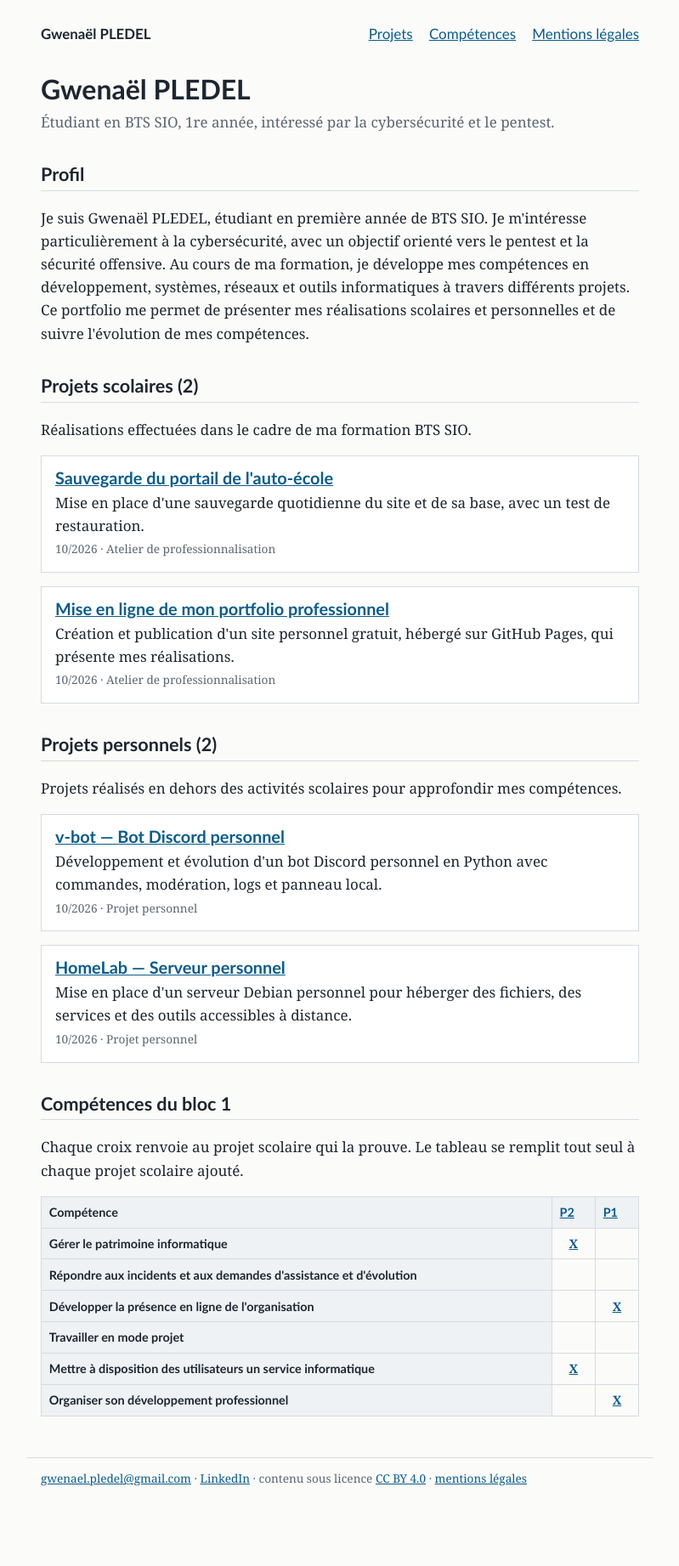
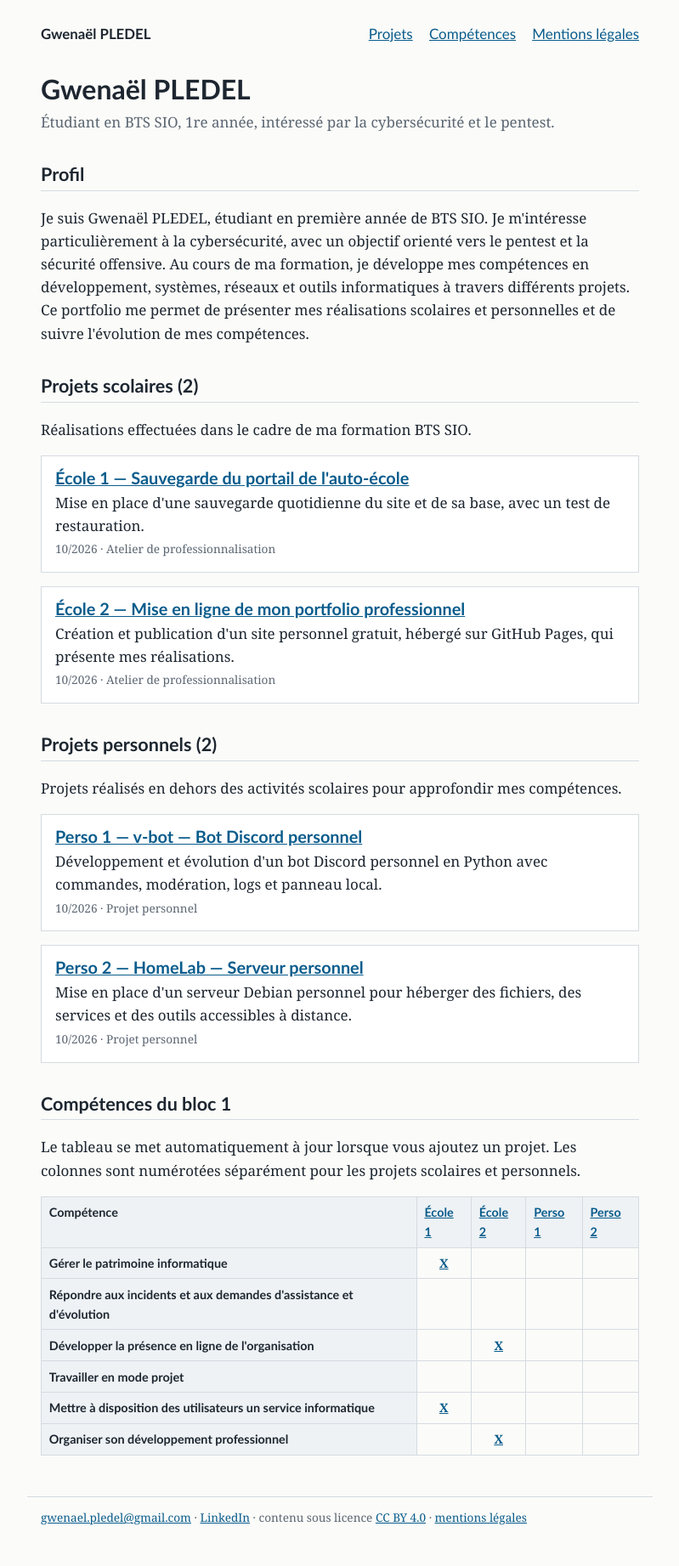
Before and after one commit to vzsca/Portfolio-Gwenael, a Jekyll site: the page built from index.html, in a window 1280 px wide. Shown: the whole page at 85% size, without its empty margins (240-1039 px from the left). Built offline with Jekyll 4.4.1, drawn with Linux system fonts in a browser that asks for light colours; before the commit the page ends 1797 px from its top, so only the background shows below that.

Commit message:
Automatiser le tableau des projets école et personnels

```diff
--- a/index.html
+++ b/index.html
@@ -15,7 +15,7 @@ layout: default
 <p>Réalisations effectuées dans le cadre de ma formation BTS SIO.</p>
 {% for p in projets_ecole %}
 <article class="carte">
-  <h3><a href="{{ p.url | relative_url }}">{{ p.title }}</a></h3>
+  <h3><a href="{{ p.url | relative_url }}">École {{ forloop.index }} — {{ p.title }}</a></h3>
   <p>{{ p.resume }}</p>
   <p class="meta">{{ p.date | date: "%m/%Y" }} · {{ p.cadre }}</p>
 </article>
@@ -25,22 +25,38 @@ layout: default
 <p>Projets réalisés en dehors des activités scolaires pour approfondir mes compétences.</p>
 {% for p in projets_perso %}
 <article class="carte">
-  <h3><a href="{{ p.url | relative_url }}">{{ p.title }}</a></h3>
+  <h3><a href="{{ p.url | relative_url }}">Perso {{ forloop.index }} — {{ p.title }}</a></h3>
   <p>{{ p.resume }}</p>
   <p class="meta">{{ p.date | date: "%m/%Y" }} · {{ p.cadre }}</p>
 </article>
 {% endfor %}
 
 <h2 id="competences">Compétences du bloc 1</h2>
-<p>Chaque croix renvoie au projet scolaire qui la prouve. Le tableau se remplit tout seul à chaque projet scolaire ajouté.</p>
+<p>Le tableau se met automatiquement à jour lorsque vous ajoutez un projet. Les colonnes sont numérotées séparément pour les projets scolaires et personnels.</p>
 <div class="defile">
 <table>
   <thead>
-    <tr><th scope="col">Compétence</th>{% for p in projets_ecole %}<th scope="col"><a href="{{ p.url | relative_url }}">P{{ forloop.rindex }}</a></th>{% endfor %}</tr>
+    <tr>
+      <th scope="col">Compétence</th>
+      {% for p in projets_ecole %}
+      <th scope="col"><a href="{{ p.url | relative_url }}">École {{ forloop.index }}</a></th>
+      {% endfor %}
+      {% for p in projets_perso %}
+      <th scope="col"><a href="{{ p.url | relative_url }}">Perso {{ forloop.index }}</a></th>
+      {% endfor %}
+    </tr>
   </thead>
   <tbody>
   {% for c in site.data.competences %}
-    <tr><th scope="row">{{ c.libelle }}</th>{% for p in projets_ecole %}<td class="case">{% if p.competences contains c.code %}<a href="{{ p.url | relative_url }}" aria-label="{{ c.libelle }} : {{ p.title }}">X</a>{% endif %}</td>{% endfor %}</tr>
+    <tr>
+      <th scope="row">{{ c.libelle }}</th>
+      {% for p in projets_ecole %}
+      <td class="case">{% if p.competences contains c.code %}<a href="{{ p.url | relative_url }}" aria-label="{{ c.libelle }} : {{ p.title }}">X</a>{% endif %}</td>
+      {% endfor %}
+      {% for p in projets_perso %}
+      <td class="case">{% if p.competences contains c.code %}<a href="{{ p.url | relative_url }}" aria-label="{{ c.libelle }} : {{ p.title }}">X</a>{% endif %}</td>
+      {% endfor %}
+    </tr>
   {% endfor %}
   </tbody>
 </table>
```
